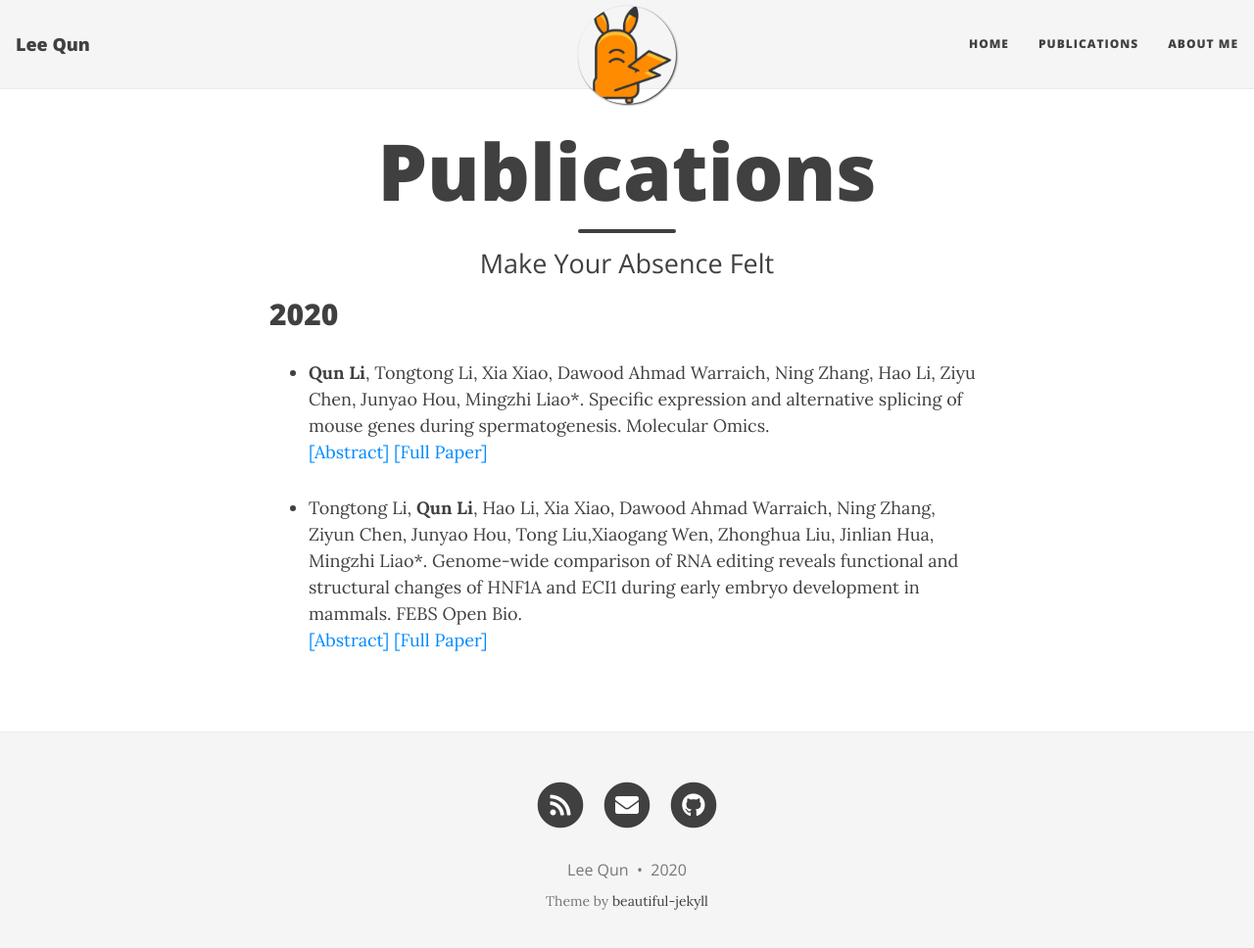
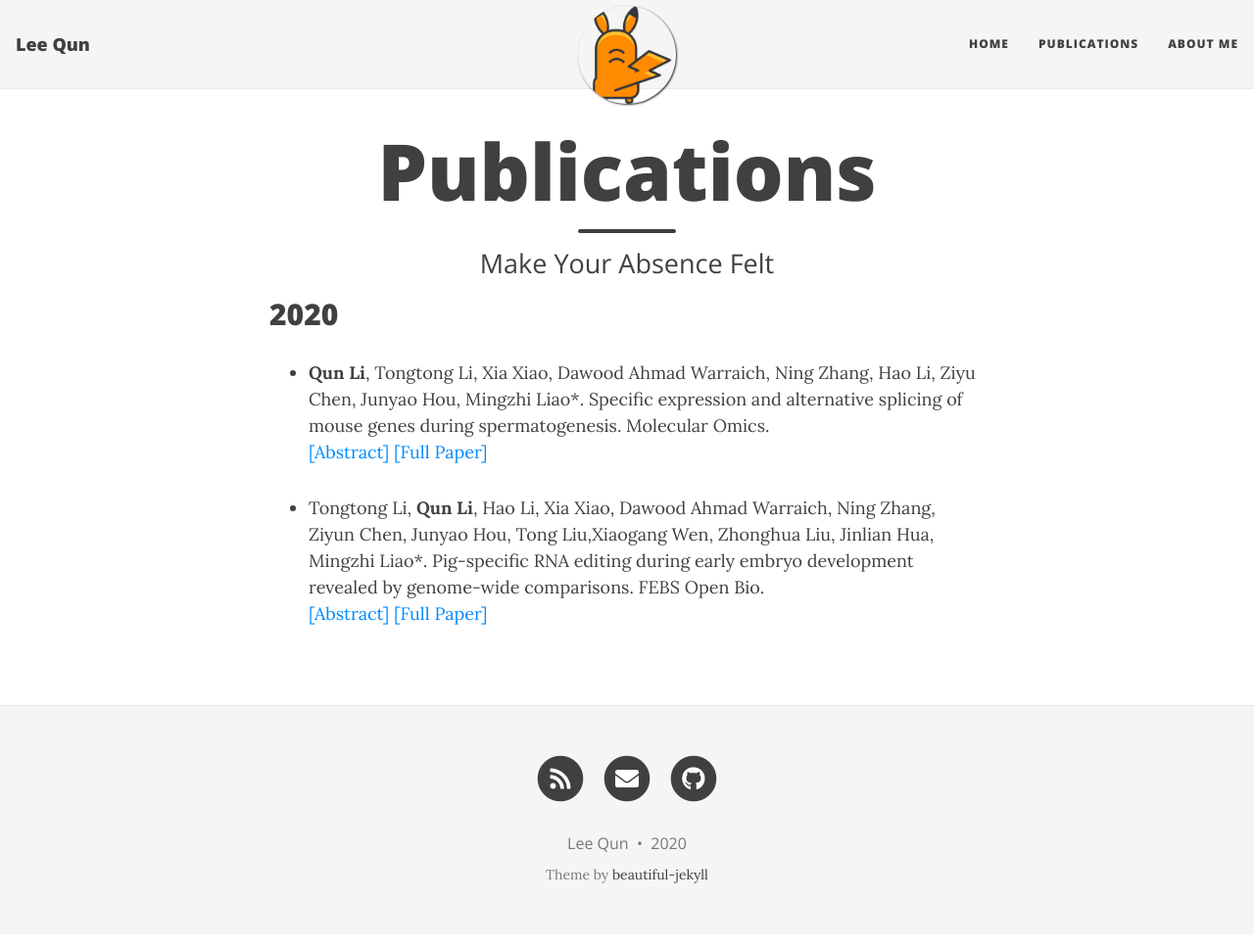
Before and after one commit to leequn/leequn.github.io, a Jekyll site: the page built from publications.md, in a window 1280 px wide and 981 px high. Shown: the top 968 px of the window at 98% size. Built offline with Jekyll 4.4.1, drawn with Linux system fonts in a browser that asks for light colours; nearby versions of some CDN libraries; comment, search, counter and statistics services are not loaded.

Commit message:
Update publications.md

```diff
--- a/publications.md
+++ b/publications.md
@@ -9,6 +9,6 @@ subtitle: Make Your Absence Felt
 [[Abstract]](https://pubmed.ncbi.nlm.nih.gov/32211685/)
 [[Full Paper]](/resources/publications/2020_mo.pdf)
 
-- Tongtong Li, **Qun Li**, Hao Li, Xia Xiao, Dawood Ahmad Warraich, Ning Zhang, Ziyun Chen, Junyao Hou, Tong Liu,Xiaogang Wen, Zhonghua Liu, Jinlian Hua, Mingzhi Liao\*. Genome-wide comparison of RNA editing reveals functional and structural changes of HNF1A and ECI1 during early embryo development in mammals. FEBS Open Bio. <br>
+- Tongtong Li, **Qun Li**, Hao Li, Xia Xiao, Dawood Ahmad Warraich, Ning Zhang, Ziyun Chen, Junyao Hou, Tong Liu,Xiaogang Wen, Zhonghua Liu, Jinlian Hua, Mingzhi Liao\*. Pig-specific RNA editing during early embryo development revealed by genome-wide comparisons. FEBS Open Bio. <br>
 [[Abstract]](https://pubmed.ncbi.nlm.nih.gov/32433824/)
 [[Full Paper]](/resources/publications/2020_febs_open.pdf)
```
